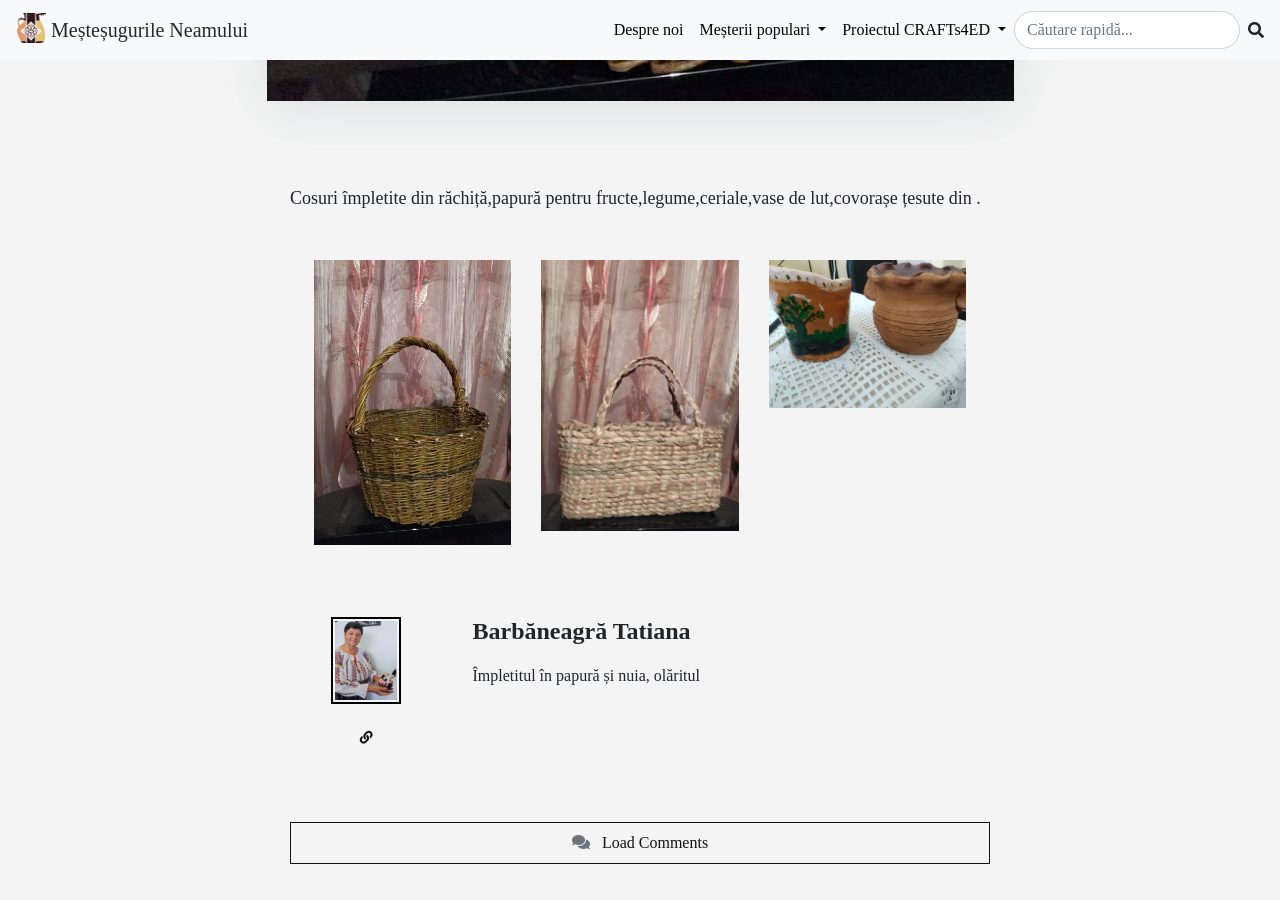
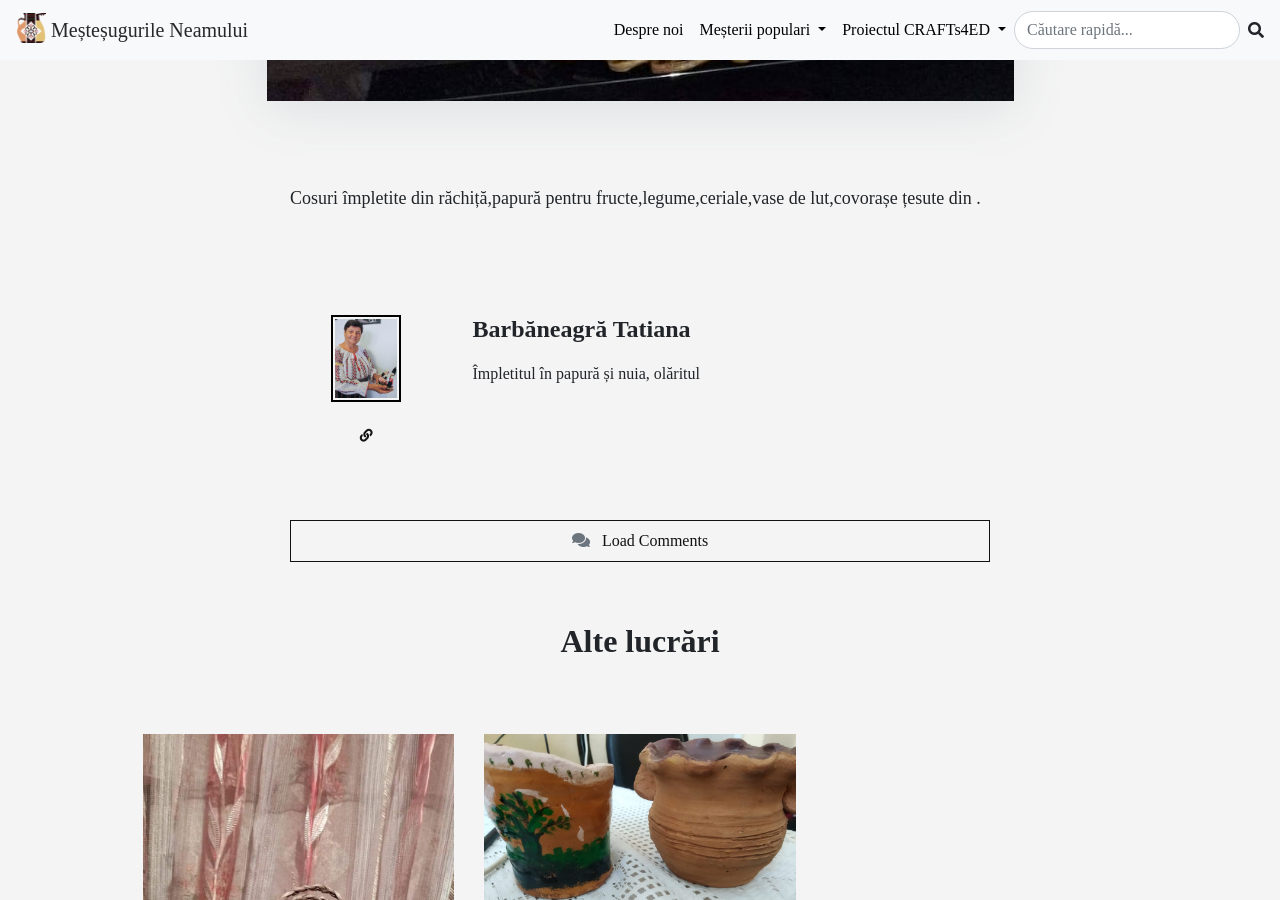
Before and after one commit to apantreprenor/mestesugurileneamului, a Jekyll site: the page built from _items/2022-01-19-cos.md, in a window 1280 px wide and 900 px high, scrolled down 973 px. Built offline with Jekyll 4.4.1, drawn with Linux system fonts in a browser that asks for light colours; nearby versions of some CDN libraries; a script that is not in the unit is left out; comment, search, counter and statistics services are not loaded.

Commit message:
Update Produse “2022-01-19-cos”

```diff
--- a/_items/2022-01-19-cos.md
+++ b/_items/2022-01-19-cos.md
@@ -10,10 +10,7 @@ tags:
   - traiste
   - covorase tesute
 image: /assets/img/271343720_1093802181461306_2044007988428811767_n.jpg
-gallery:
-  - /assets/img/271354252_291157212884910_3013851891401623233_n.jpg
-  - /assets/img/271715830_458310042400285_873756102649522914_n.jpg
-  - /assets/img/271410241_299588535528072_2901846653758712417_n.jpg
+gallery: []
 toc: false
 comments: true
 imageshadow: "true"
```
